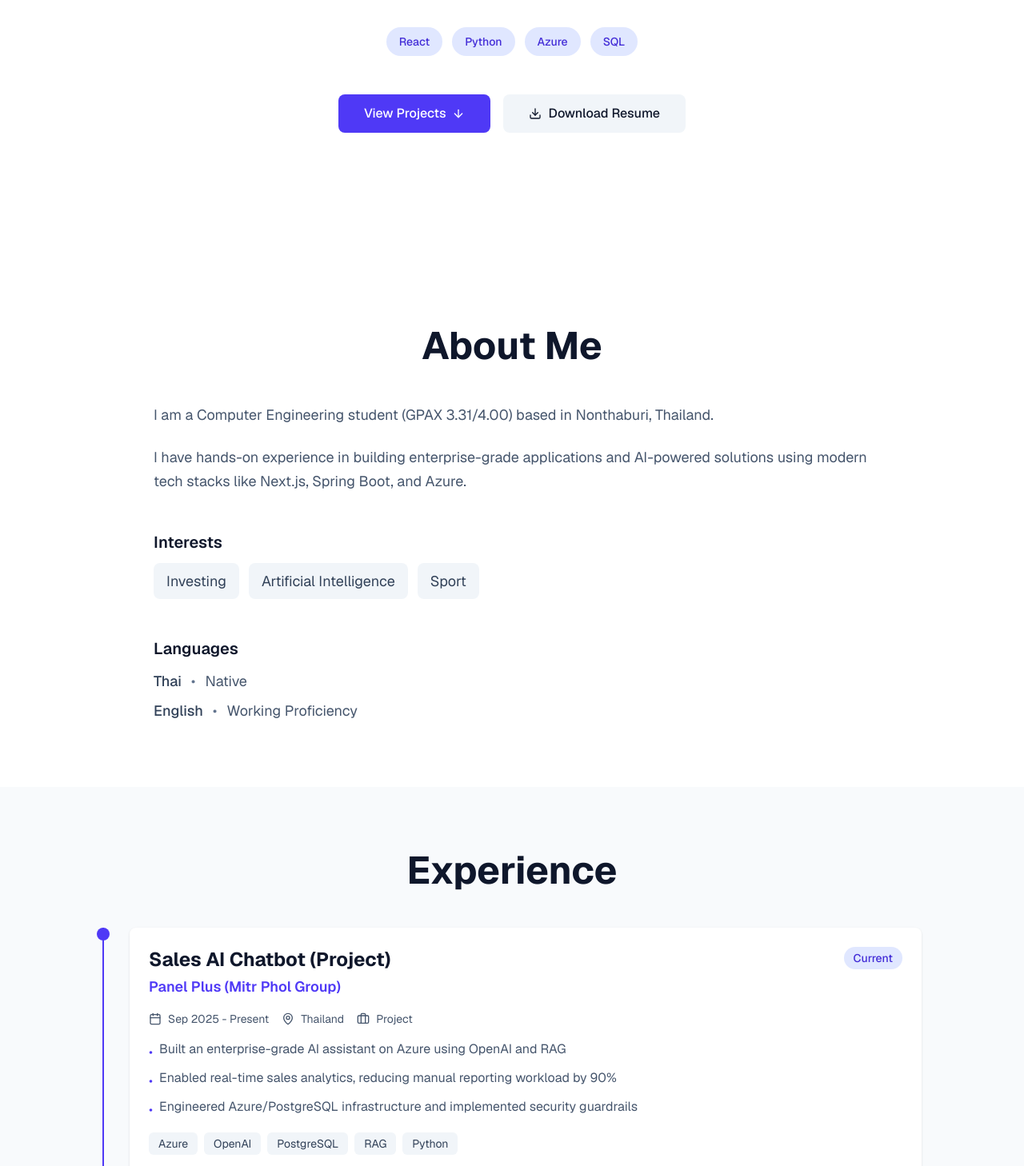
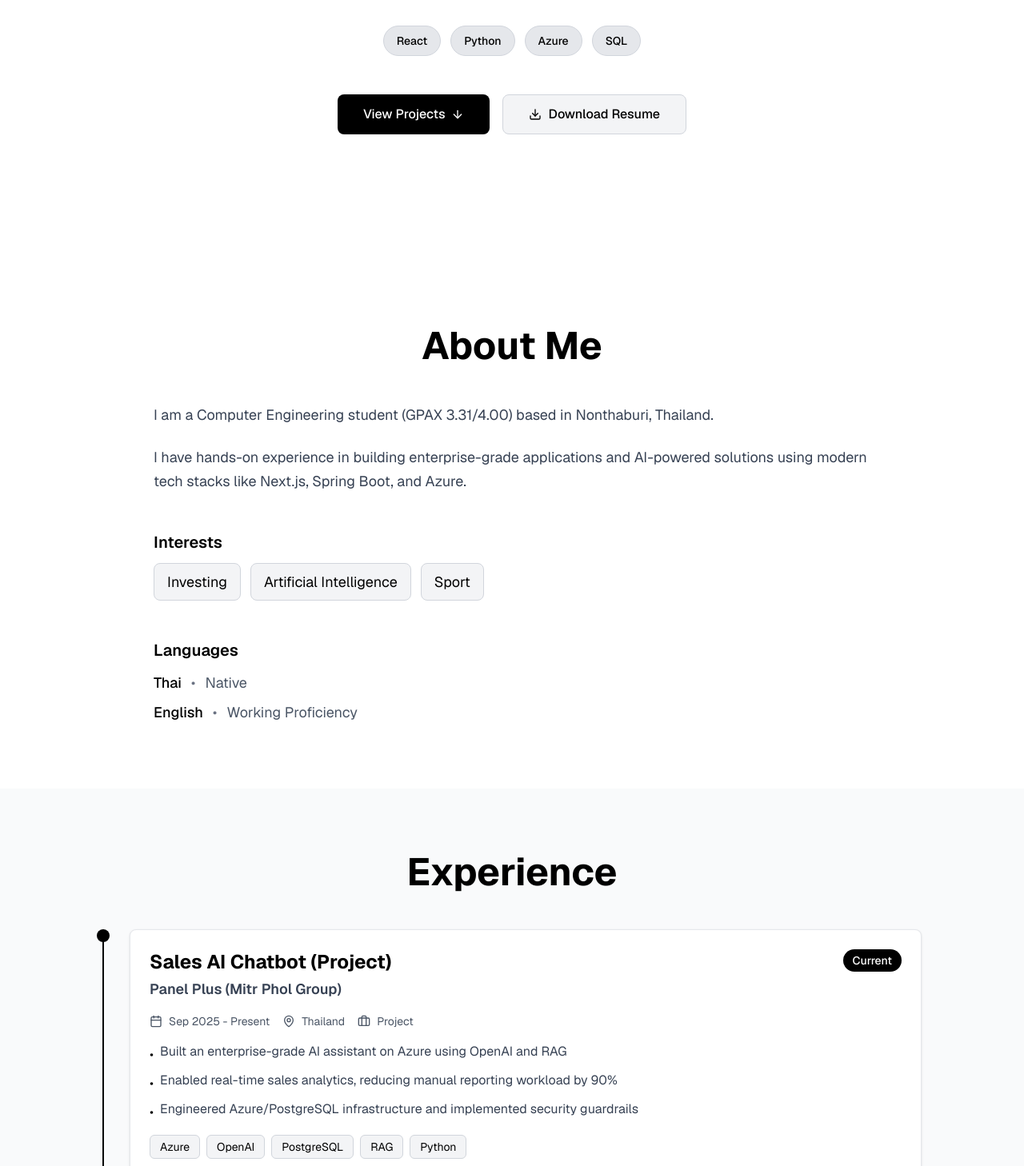
Before and after one commit to LDZA01/naphat-web, a Next.js app: page / in a window 1280 px wide. Shown: the part 472-1930 px from the top of the page at 80% size. Built offline with nearby package versions, Linux system fonts and the light colour scheme.

Commit message:
change theme

```diff
--- a/components/About.tsx
+++ b/components/About.tsx
@@ -13,11 +13,11 @@ export default function About() {
           transition={{ duration: 0.6 }}
           viewport={{ once: true }}
         >
-          <h2 className="text-4xl md:text-5xl font-bold text-slate-900 dark:text-white mb-12 text-center">
+          <h2 className="text-4xl md:text-5xl font-bold text-black dark:text-white mb-12 text-center">
             About Me
           </h2>
 
-          <div className="space-y-6 text-slate-600 dark:text-slate-300 text-lg leading-relaxed">
+          <div className="space-y-6 text-gray-700 dark:text-gray-300 text-lg leading-relaxed">
             {personalInfo.about.map((paragraph, index) => (
               <motion.p
                 key={index}
@@ -37,14 +37,14 @@ export default function About() {
               viewport={{ once: true }}
               className="pt-6"
             >
-              <h3 className="text-xl font-semibold text-slate-900 dark:text-white mb-3">
+              <h3 className="text-xl font-semibold text-black dark:text-white mb-3">
                 Interests
               </h3>
               <div className="flex flex-wrap gap-3">
                 {personalInfo.interests.map((interest) => (
                   <span
                     key={interest}
-                    className="px-4 py-2 bg-slate-100 dark:bg-slate-800 text-slate-700 dark:text-slate-300 rounded-lg"
+                    className="px-4 py-2 bg-gray-100 dark:bg-gray-900 text-black dark:text-white rounded-lg border border-gray-300 dark:border-gray-700"
                   >
                     {interest}
                   </span>
@@ -59,17 +59,17 @@ export default function About() {
               viewport={{ once: true }}
               className="pt-6"
             >
-              <h3 className="text-xl font-semibold text-slate-900 dark:text-white mb-3">
+              <h3 className="text-xl font-semibold text-black dark:text-white mb-3">
                 Languages
               </h3>
               <div className="space-y-2">
                 {personalInfo.languages.map((lang) => (
                   <div key={lang.language} className="flex items-center gap-3">
-                    <span className="text-slate-700 dark:text-slate-300 font-medium">
+                    <span className="text-black dark:text-white font-medium">
                       {lang.language}
                     </span>
-                    <span className="text-slate-500 dark:text-slate-400">•</span>
-                    <span className="text-slate-600 dark:text-slate-400">
+                    <span className="text-gray-500 dark:text-gray-500">•</span>
+                    <span className="text-gray-600 dark:text-gray-400">
                       {lang.proficiency}
                     </span>
                   </div>
--- a/components/Experience.tsx
+++ b/components/Experience.tsx
@@ -6,7 +6,7 @@ import { experiences } from "../data/portfolio";
 
 export default function Experience() {
   return (
-    <section id="experience" className="py-20 px-6 bg-slate-50 dark:bg-slate-800/50">
+    <section id="experience" className="py-20 px-6 bg-gray-50 dark:bg-gray-950">
       <div className="container mx-auto max-w-5xl">
         <motion.div
           initial={{ opacity: 0, y: 20 }}
@@ -14,7 +14,7 @@ export default function Experience() {
           transition={{ duration: 0.6 }}
           viewport={{ once: true }}
         >
-          <h2 className="text-4xl md:text-5xl font-bold text-slate-900 dark:text-white mb-12 text-center">
+          <h2 className="text-4xl md:text-5xl font-bold text-black dark:text-white mb-12 text-center">
             Experience
           </h2>
 
@@ -28,36 +28,36 @@ export default function Experience() {
                 viewport={{ once: true }}
                 className={`relative pl-8 border-l-2 ${
                   exp.highlight
-                    ? "border-indigo-600 dark:border-indigo-400"
-                    : "border-slate-300 dark:border-slate-600"
+                    ? "border-black dark:border-white"
+                    : "border-gray-300 dark:border-gray-700"
                 }`}
               >
                 <div
                   className={`absolute left-[-9px] top-0 w-4 h-4 rounded-full ${
                     exp.highlight
-                      ? "bg-indigo-600 dark:bg-indigo-400"
-                      : "bg-slate-300 dark:bg-slate-600"
+                      ? "bg-black dark:bg-white"
+                      : "bg-gray-300 dark:bg-gray-700"
                   }`}
                 />
 
-                <div className="bg-white dark:bg-slate-900 rounded-lg p-6 shadow-sm hover:shadow-md transition-shadow">
+                <div className="bg-white dark:bg-gray-900 rounded-lg p-6 shadow-sm hover:shadow-md transition-shadow border border-gray-200 dark:border-gray-800">
                   <div className="flex flex-wrap items-start justify-between gap-4 mb-4">
                     <div>
-                      <h3 className="text-2xl font-bold text-slate-900 dark:text-white mb-1">
+                      <h3 className="text-2xl font-bold text-black dark:text-white mb-1">
                         {exp.title}
                       </h3>
-                      <p className="text-lg text-indigo-600 dark:text-indigo-400 font-semibold">
+                      <p className="text-lg text-gray-700 dark:text-gray-300 font-semibold">
                         {exp.company}
                       </p>
                     </div>
                     {exp.highlight && (
-                      <span className="px-3 py-1 bg-indigo-100 dark:bg-indigo-900/30 text-indigo-700 dark:text-indigo-300 rounded-full text-sm font-medium">
+                      <span className="px-3 py-1 bg-black dark:bg-white text-white dark:text-black rounded-full text-sm font-medium">
                         Current
                       </span>
                     )}
                   </div>
 
-                  <div className="flex flex-wrap gap-4 text-sm text-slate-600 dark:text-slate-400 mb-4">
+                  <div className="flex flex-wrap gap-4 text-sm text-gray-600 dark:text-gray-400 mb-4">
                     <div className="flex items-center gap-2">
                       <Calendar className="w-4 h-4" />
                       <span>{exp.period}</span>
@@ -76,9 +76,9 @@ export default function Experience() {
                     {exp.description.map((desc, i) => (
                       <li
                         key={i}
-                        className="text-slate-600 dark:text-slate-300 flex gap-2"
+                        className="text-gray-700 dark:text-gray-300 flex gap-2"
                       >
-                        <span className="text-indigo-600 dark:text-indigo-400 mt-1">•</span>
+                        <span className="text-black dark:text-white mt-1">•</span>
                         <span>{desc}</span>
                       </li>
                     ))}
@@ -88,7 +88,7 @@ export default function Experience() {
                     {exp.technologies.map((tech) => (
                       <span
                         key={tech}
-                        className="px-3 py-1 bg-slate-100 dark:bg-slate-800 text-slate-700 dark:text-slate-300 rounded-md text-sm"
+                        className="px-3 py-1 bg-gray-100 dark:bg-gray-800 text-black dark:text-white rounded-md text-sm border border-gray-300 dark:border-gray-700"
                       >
                         {tech}
                       </span>
--- a/components/Footer.tsx
+++ b/components/Footer.tsx
@@ -1,8 +1,8 @@
 export default function Footer() {
   return (
-    <footer className="py-8 px-6 bg-slate-50 dark:bg-slate-900 border-t border-slate-200 dark:border-slate-800">
+    <footer className="py-8 px-6 bg-gray-50 dark:bg-black border-t border-gray-200 dark:border-gray-800">
       <div className="container mx-auto max-w-6xl text-center">
-        <p className="text-slate-600 dark:text-slate-400">
+        <p className="text-gray-600 dark:text-gray-400">
           © {new Date().getFullYear()} Naphat Chartwanchai. All rights reserved.
         </p>
       </div>
--- a/components/Hero.tsx
+++ b/components/Hero.tsx
@@ -21,8 +21,8 @@ export default function Hero() {
           animate={{ opacity: 1, y: 0 }}
           transition={{ duration: 0.6 }}
         >
-          <h1 className="text-5xl md:text-7xl font-bold text-slate-900 dark:text-white mb-6">
-            Hi, I&apos;m <span className="text-indigo-600 dark:text-indigo-400">{personalInfo.name}</span>
+          <h1 className="text-5xl md:text-7xl font-bold text-black dark:text-white mb-6">
+            Hi, I&apos;m <span className="text-gray-700 dark:text-gray-300">{personalInfo.name}</span>
           </h1>
         </motion.div>
 
@@ -30,7 +30,7 @@ export default function Hero() {
           initial={{ opacity: 0, y: 20 }}
           animate={{ opacity: 1, y: 0 }}
           transition={{ duration: 0.6, delay: 0.2 }}
-          className="text-xl md:text-2xl text-slate-600 dark:text-slate-300 mb-8"
+          className="text-xl md:text-2xl text-gray-600 dark:text-gray-300 mb-8"
         >
           {personalInfo.title} at {personalInfo.university}
           <br />
@@ -49,7 +49,7 @@ export default function Hero() {
               initial={{ opacity: 0, scale: 0.8 }}
               animate={{ opacity: 1, scale: 1 }}
               transition={{ duration: 0.4, delay: 0.6 + index * 0.1 }}
-              className="px-4 py-2 bg-indigo-100 dark:bg-indigo-900/30 text-indigo-700 dark:text-indigo-300 rounded-full text-sm font-medium"
+              className="px-4 py-2 bg-gray-200 dark:bg-gray-800 text-black dark:text-white rounded-full text-sm font-medium border border-gray-300 dark:border-gray-700"
             >
               {tech}
             </motion.span>
@@ -64,7 +64,7 @@ export default function Hero() {
         >
           <button
             onClick={() => scrollToSection("projects")}
-            className="px-8 py-3 bg-indigo-600 hover:bg-indigo-700 text-white rounded-lg font-medium transition-colors inline-flex items-center justify-center gap-2"
+            className="px-8 py-3 bg-black hover:bg-gray-800 dark:bg-white dark:hover:bg-gray-200 text-white dark:text-black rounded-lg font-medium transition-colors inline-flex items-center justify-center gap-2"
           >
             View Projects
             <ArrowDown className="w-4 h-4" />
@@ -72,7 +72,7 @@ export default function Hero() {
           <a
             href={contact.resume}
             download
-            className="px-8 py-3 bg-slate-100 dark:bg-slate-800 hover:bg-slate-200 dark:hover:bg-slate-700 text-slate-900 dark:text-white rounded-lg font-medium transition-colors inline-flex items-center justify-center gap-2"
+            className="px-8 py-3 bg-gray-100 dark:bg-gray-900 hover:bg-gray-200 dark:hover:bg-gray-800 text-black dark:text-white rounded-lg font-medium transition-colors inline-flex items-center justify-center gap-2 border border-gray-300 dark:border-gray-700"
           >
             <Download className="w-4 h-4" />
             Download Resume
--- a/src/app/globals.css
+++ b/src/app/globals.css
@@ -8,32 +8,32 @@ body {
   font-family: var(--font-geist-sans), system-ui, -apple-system, sans-serif;
 }
 
-/* Custom scrollbar */
+/* Custom scrollbar - Black & White Theme */
 ::-webkit-scrollbar {
   width: 10px;
 }
 
 ::-webkit-scrollbar-track {
-  background: #f1f5f9;
+  background: #ffffff;
 }
 
 .dark ::-webkit-scrollbar-track {
-  background: #1e293b;
+  background: #000000;
 }
 
 ::-webkit-scrollbar-thumb {
-  background: #cbd5e1;
+  background: #cccccc;
   border-radius: 5px;
 }
 
 .dark ::-webkit-scrollbar-thumb {
-  background: #475569;
+  background: #333333;
 }
 
 ::-webkit-scrollbar-thumb:hover {
-  background: #94a3b8;
+  background: #999999;
 }
 
 .dark ::-webkit-scrollbar-thumb:hover {
-  background: #64748b;
+  background: #555555;
 }
--- a/src/app/page.tsx
+++ b/src/app/page.tsx
@@ -9,7 +9,7 @@ import Footer from "../../components/Footer";
 
 export default function Home() {
   return (
-    <div className="min-h-screen bg-white dark:bg-slate-900">
+    <div className="min-h-screen bg-white dark:bg-black">
       <Navbar />
       <main>
         <Hero />
```
Also changed, not shown: components/Contact.tsx (+15 -15 lines), components/Navbar.tsx (+10 -10 lines), components/Projects.tsx (+12 -12 lines), components/Skills.tsx (+5 -5 lines).
